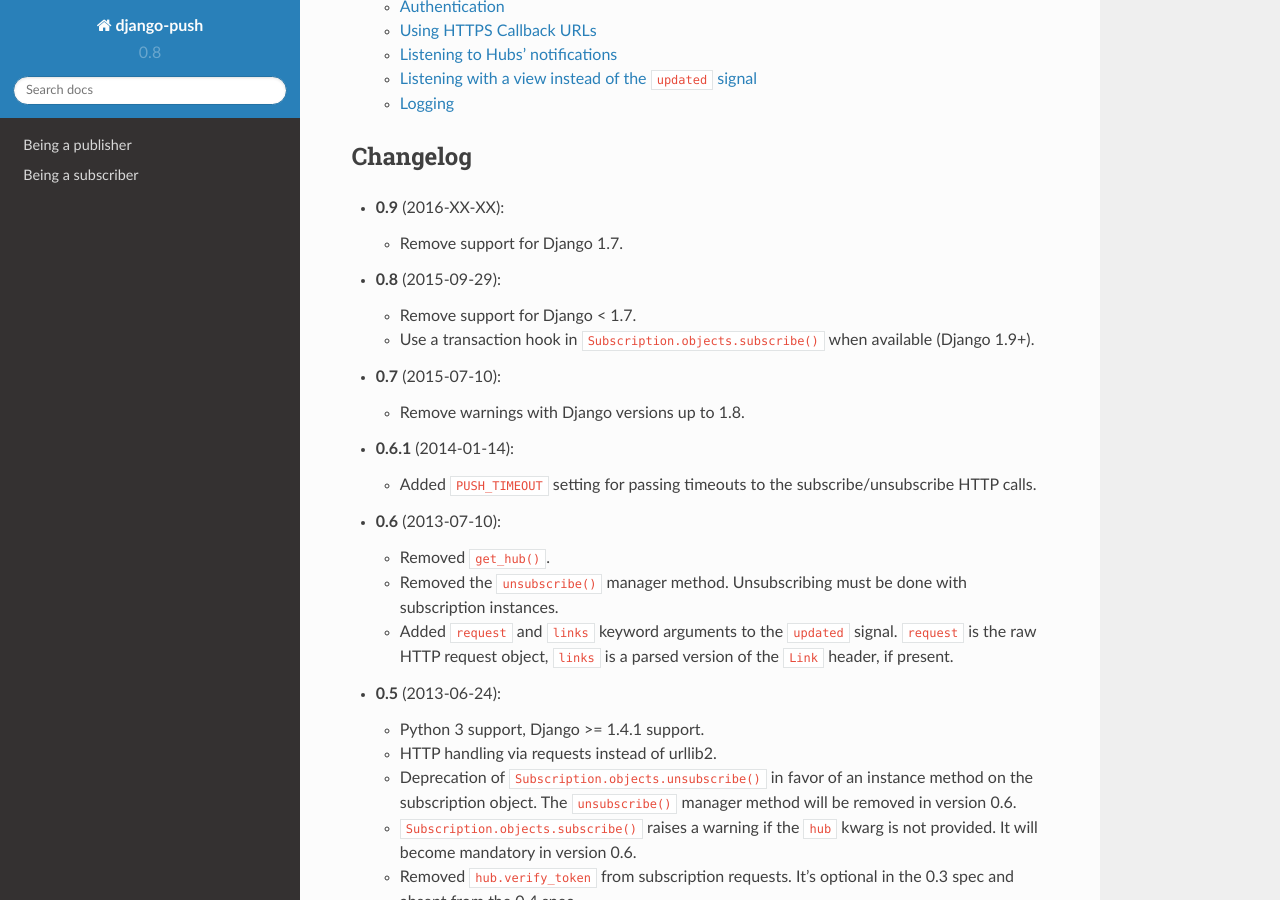
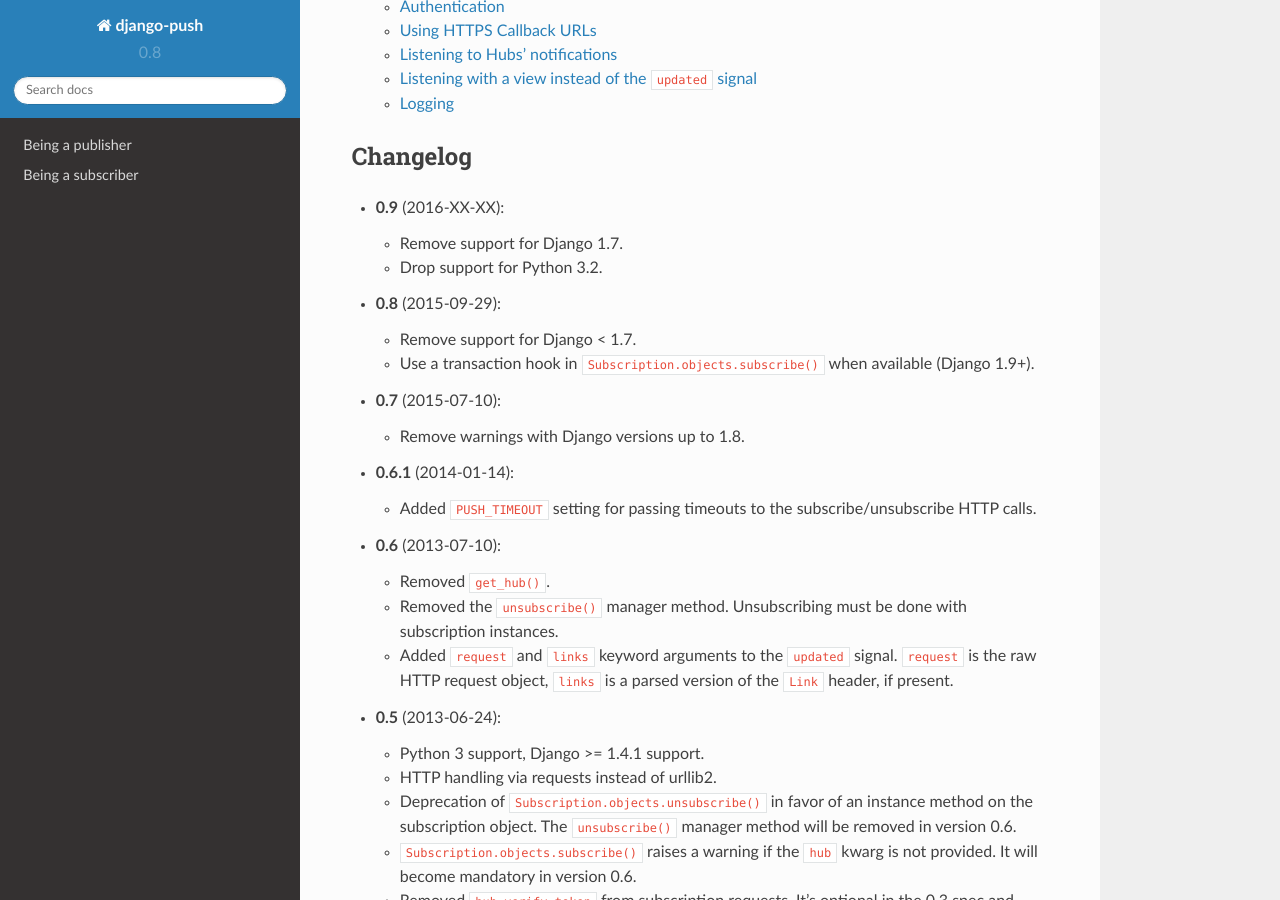
Before and after one commit to brutasse/django-push, a Sphinx documentation site: the page built from docs/index.rst, in a window 1280 px wide and 900 px high, scrolled down 1004 px. Built offline with Sphinx 7.4.7 and the Read the Docs theme 2.0.0, drawn with Linux system fonts in a browser that asks for light colours.

Commit message:
Drop support for Python 3.2

```diff
--- a/docs/index.rst
+++ b/docs/index.rst
@@ -52,6 +52,8 @@
 * **0.9** (2016-XX-XX):
 
   * Remove support for Django 1.7.
+
+  * Drop support for Python 3.2.
 
 * **0.8** (2015-09-29):
 
--- a/setup.py
+++ b/setup.py
@@ -32,7 +32,6 @@
         'Programming Language :: Python :: 2',
         'Programming Language :: Python :: 2.7',
         'Programming Language :: Python :: 3',
-        'Programming Language :: Python :: 3.2',
         'Programming Language :: Python :: 3.3',
         'Programming Language :: Python :: 3.4',
         'Framework :: Django :: 1.8',
```
Also changed, not shown: .travis.yml, 1 other file.
